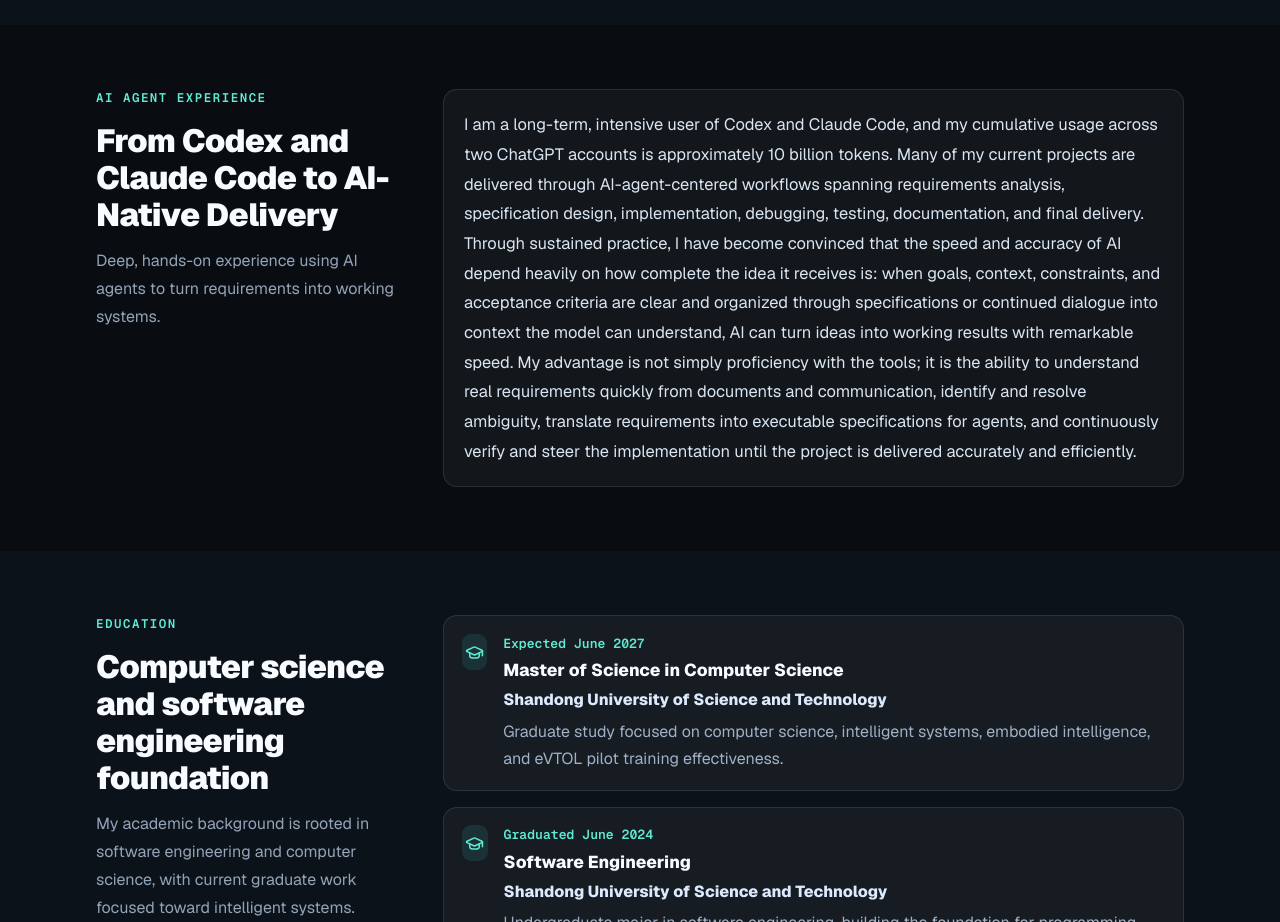
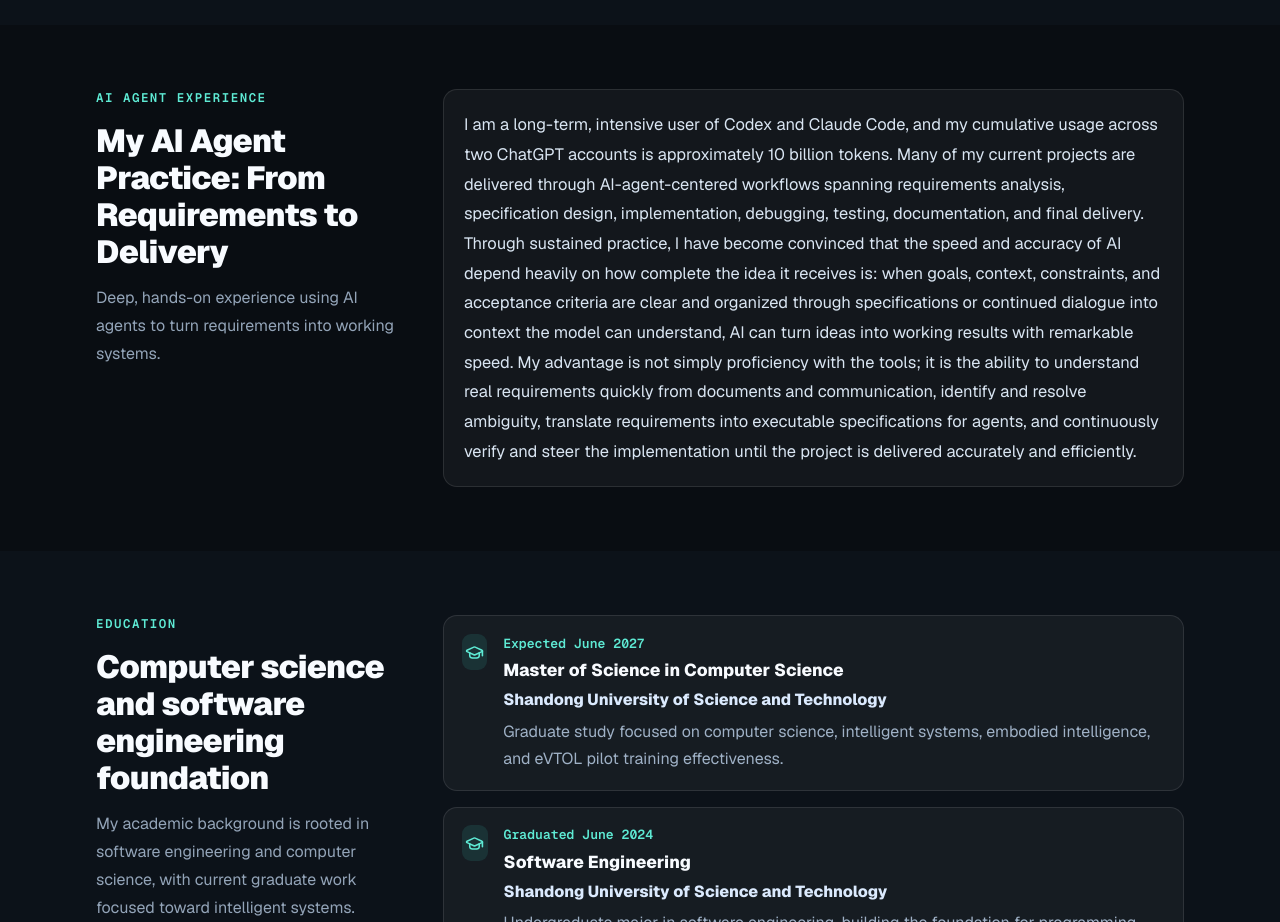
Before and after one commit to Foreverlongdamai/Foreverlongdamai.github.io, a Next.js app in the folder personal-portfolio/: page / in a window 1280 px wide. Shown: the part 4200-5122 px from the top of the page. Built offline with nearby package versions, Linux system fonts and the light colour scheme.

Commit message:
Use a clearer AI Agent practice title

```diff
--- a/personal-portfolio/src/content/sections.ts
+++ b/personal-portfolio/src/content/sections.ts
@@ -54,8 +54,8 @@ export const portfolioSections: PortfolioSection[] = [
     id: "thoughts",
     eyebrow: { en: "AI Agent Experience", zh: "AI Agent 实践经历" },
     title: {
-      en: "From Codex and Claude Code to AI-Native Delivery",
-      zh: "从 Codex 与 Claude Code 到 AI 原生交付",
+      en: "My AI Agent Practice: From Requirements to Delivery",
+      zh: "我的 AI Agent 实践：从需求到交付",
     },
     description: {
       en: "Deep, hands-on experience using AI agents to turn requirements into working systems.",
```
Also changed, not shown: 2 other files (tests, documents, lock files or other folders).
